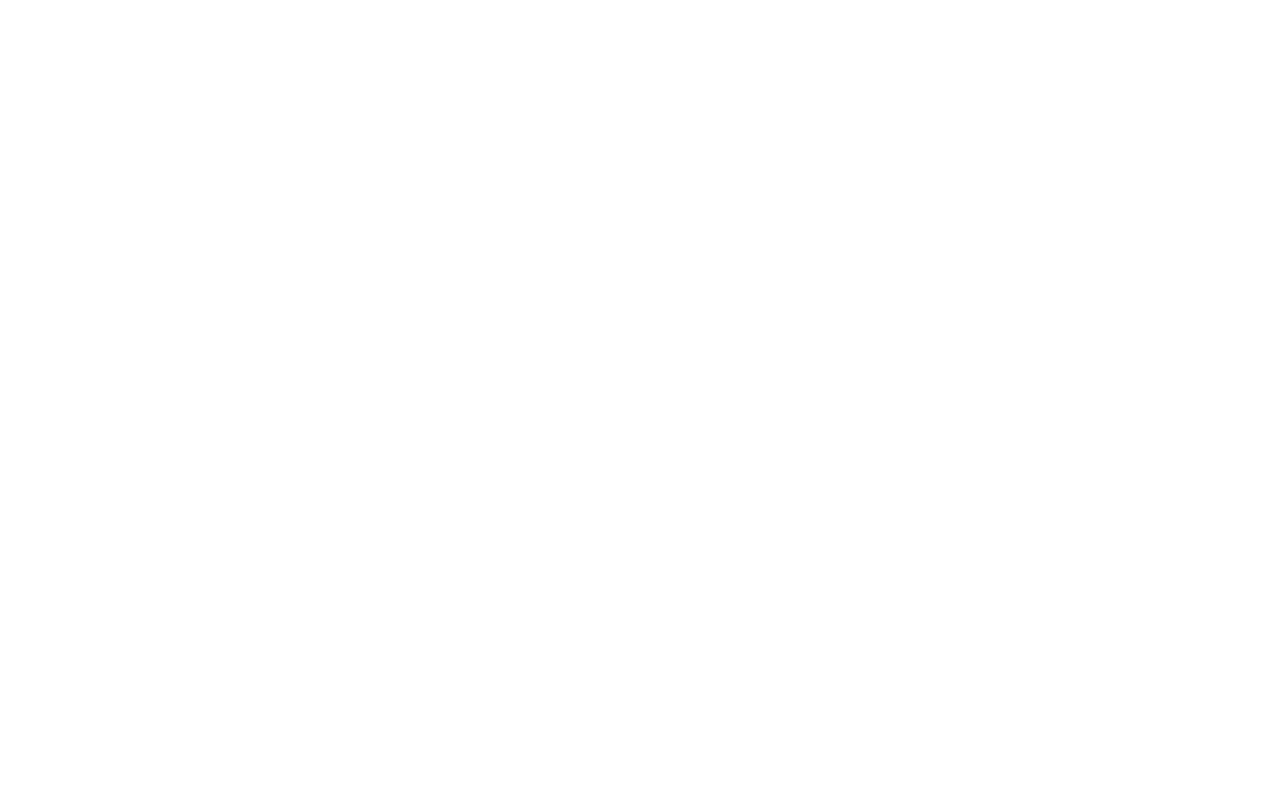
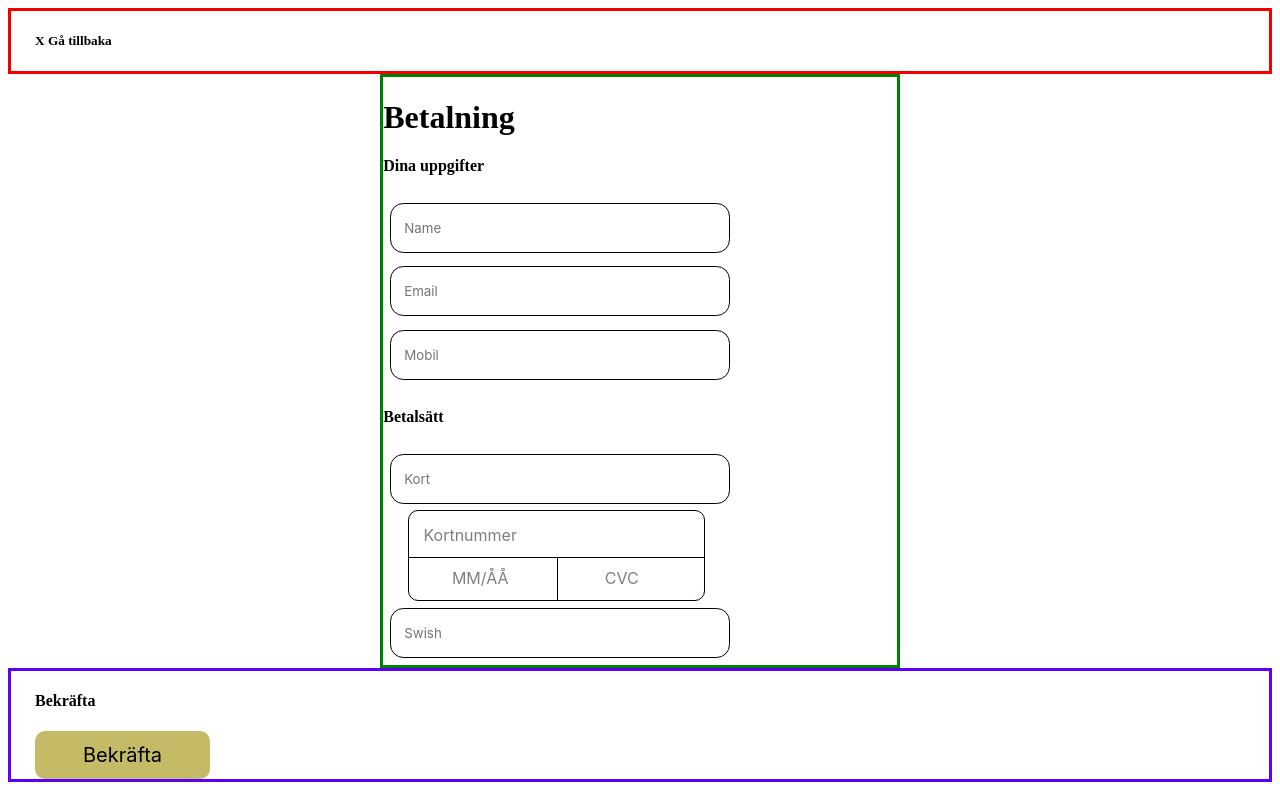
Before and after one commit to TimHogklint/tagmastare_fork, a React (Create React App) app: page /payment in a window 1280 px wide. Before the commit this address had no page. Built offline with nearby package versions, Linux system fonts and the light colour scheme.

Commit message:
WIP first interation of payment page.

```diff
--- a/src/App.jsx
+++ b/src/App.jsx
@@ -9,11 +9,11 @@
 import TimeTable from "./pages/TimeTable"
 import LoggIn from "./pages/LoggIn"
 import Booking from "./pages/Booking"
+import Payment from "./pages/Payment"
 
 //Import connection to design
 //All files created in mapp sass should be imported in main.scss
 import "./sass/main.scss"
-
 
 //Commenterar bort det för att kunna testa DB
 /* function App() {
@@ -43,7 +43,8 @@
           <Route path="/" element={ <HomePage /> }></Route>
           <Route path="/time-table" element={ <TimeTable /> }></Route>
           <Route path="/logg-in" element={ <LoggIn /> }></Route>
-          <Route path="/booking" element ={<Booking/>}></Route>
+          <Route path="/booking" element={<Booking />}></Route>
+          <Route path="/payment" element ={<Payment/>}></Route>
         </Routes>
 
       </BrowserRouter>
--- /dev/null
+++ b/src/components/Button.jsx
@@ -0,0 +1,19 @@
+import React from 'react';
+
+function submit() {
+  // Basic click
+  alert('You clicked me!');
+}
+const Button = (props) => {
+
+    return (
+        <button className="btn-default"
+          onClick={submit}>
+          <text className="btn-text">
+          {/* Set value of label to change defualt name. */}
+          {props.label ?? 'Button'}</text>
+        </button>
+    )
+}
+
+export default Button;
--- /dev/null
+++ b/src/pages/Payment.jsx
@@ -0,0 +1,48 @@
+import Button from '../components/Button'
+
+export default function Payment() {
+
+
+  return (
+  <div>
+
+      <div className='go-back-header'>
+        <h5>X Gå tillbaka</h5>
+      </div>
+
+            <div className="payment-details">
+      <h1>Betalning</h1>
+      <h4>Dina uppgifter</h4>
+      <input id="inputfield" type="name" placeholder="Name" />
+      <br></br>
+      <input id="inputfield" type="email" placeholder="Email" />
+      <br></br>
+      <input id="inputfield" placeholder="Mobil" />
+      <h4>Betalsätt</h4>
+      <input id="inputfield-card" placeholder="Kort" />
+
+
+      <div className="cardentry-box">
+      <div className="horizontal-divider" />
+      <div className="kortnummerDiv">Kortnummer</div>
+      <div className="mMDiv">MM/ÅÅ</div>
+      <div className="cVCDiv">CVC</div>
+      <div className="vertical-divider"></div> {/* lineIcon */}
+        </div>
+
+      <input id="inputfield" placeholder="Swish" />
+            </div>
+
+      <div className='comfirm-group'>
+        <div id='details'>
+            <h4>Bekräfta</h4>
+            <Button label="Bekräfta"/>
+        </div>
+      </div>
+
+
+
+  </div>
+
+  )
+}
--- /dev/null
+++ b/src/sass/button.scss
@@ -0,0 +1,24 @@
+.btn-default {
+height: 48px;
+  width: 175px;
+  left: 835px;
+  top: 782px;
+  border-radius: 10px;
+  background-color:#C5BB66;
+  border: 0px;
+  justify-self: center;
+}
+
+.btn-text{
+  height: 43px;
+    width: 147px;
+    left: 14px;
+    top: 13px;
+    border-radius: nullpx;
+    font-family: Inter;
+      font-size: 20px;
+      font-weight: 400;
+      line-height: 24px;
+      letter-spacing: 0em;
+      text-align: center;
+}
--- a/src/sass/main.scss
+++ b/src/sass/main.scss
@@ -1 +1,3 @@
 @import "./home-page.scss";
+@import "./payment-page.scss";
+@import "./button.scss";
--- /dev/null
+++ b/src/sass/payment-page.scss
@@ -0,0 +1,151 @@
+.go-back-header{
+    display: block;
+    box-sizing: border-box;
+    border: 3px solid #f50000;
+    padding-left: 1.5em;
+}
+
+.payment-details {
+    margin: auto;
+    width: 50%;
+    border: 3px solid green;
+    padding-right: 2.5em;
+    display: block;
+        margin-left: auto;
+        margin-right: auto;
+        width: 40%;
+
+        padding-right: 0.5em;
+}
+
+#inputfield {
+    box-sizing: border-box;
+    font-family: Inter;
+    line-height: 19px;
+    letter-spacing: 0em;
+    text-align: left;
+    height: 50px;
+    width: 25.5em; // defualt
+    border: 1px solid #000000; //1px på figma ser inte likadant ut här ?/ Tim
+    border-radius: 1em;
+    margin: 0.5em;
+    padding: 1em;
+}
+
+#inputfield-card {
+    box-sizing: border-box;
+    font-family: Inter;
+    line-height: 19px;
+    letter-spacing: 0em;
+    text-align: left;
+    height: 50px;
+    width: 25.5em; // defualt
+    border: 1px solid #000000; //1px på figma ser inte likadant ut här ?/ Tim
+    border-radius: 1em;
+    margin: 0.5em;
+    padding: 1em;
+}
+
+#credit-entry {
+    box-sizing: border-box;
+    font-family: Inter;
+    line-height: 19px;
+    letter-spacing: 0em;
+    text-align: left;
+    height: 100px;
+    width: 25.5em; // defualt
+    border: 1px solid #ff0000; //1px på figma ser inte likadant ut här ?/ Tim
+    border-radius: 1em;
+    margin: 0.5em;
+    padding: 1em;
+
+    @media (min-width: 90em) {
+        display: block;
+    }
+}
+
+.comfirm-group {
+        box-sizing: border-box;
+        padding-left: 1.5em;
+        width: 100%; // defualt
+        border: 3px solid rgb(94, 0, 245);
+}
+
+// region - card input box
+
+.horizontal-divider{
+    position: absolute;
+    top: 46px;
+    left: 50%;
+    border-right: 1px solid #000;
+    box-sizing: border-box;
+    width: 1px;
+    height: 100%;
+}
+
+.cVCDiv {
+    position: absolute;
+    display: inline-block;
+}
+
+.kortnummerDiv {
+    top: 14px;
+    left: -39px;
+    width: 200px;
+    height: 18px;
+}
+
+.kortnummerDiv,
+.mMDiv {
+    position: absolute;
+    display: inline-block;
+height: 18px;
+    width: 200px;
+    left: -39px;
+    top: 14px;
+    border-radius: nullpx;
+}
+
+.cVCDiv,
+.mMDiv {
+    top: 57px;
+}
+
+.mMDiv {
+    left: 13px;
+    width: 116px;
+    height: 23px;
+}
+
+.cVCDiv {
+    left: 161px;
+    width: 103px;
+    height: 19px;
+}
+
+.vertical-divider {
+        position: block;
+        border-top: 1px solid rgb(0, 0, 0);
+        margin: 45.5px;
+        left: 100%;
+        height: 1px;
+        margin-left: 0px;
+        margin-right: 0px;
+}
+
+.cardentry-box {
+    position: relative;
+    border-radius: 10px;
+    border: 1px solid #000;
+    box-sizing: border-box;
+    left: 25px;
+    width: 297px;
+    height: 91px;
+    overflow: hidden;
+    text-align: center;
+    font-size: 16px;
+    color: rgba(0, 0, 0, 0.5);
+    font-family: Inter;
+}
+
+// endregion - card input box
```
